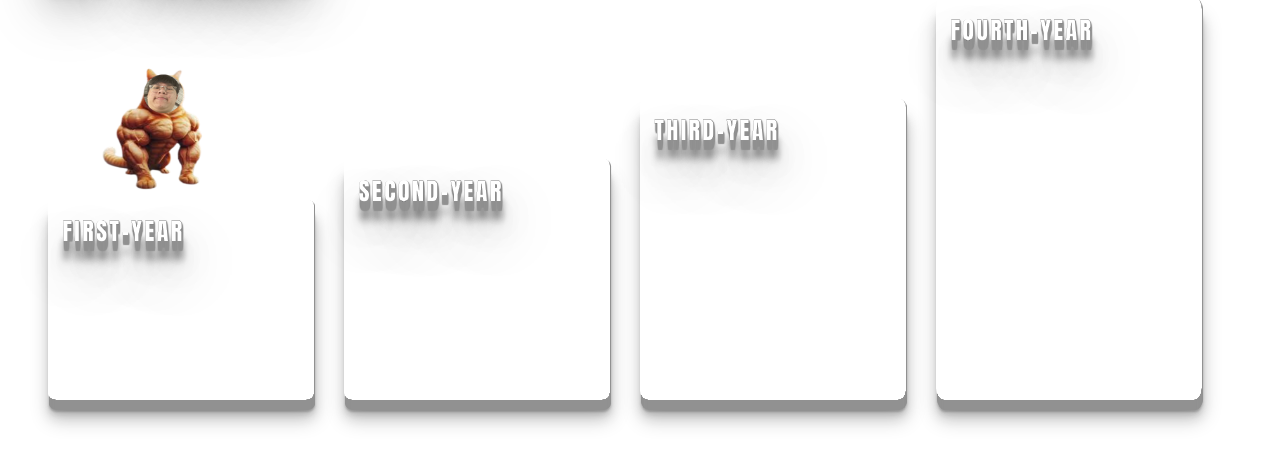
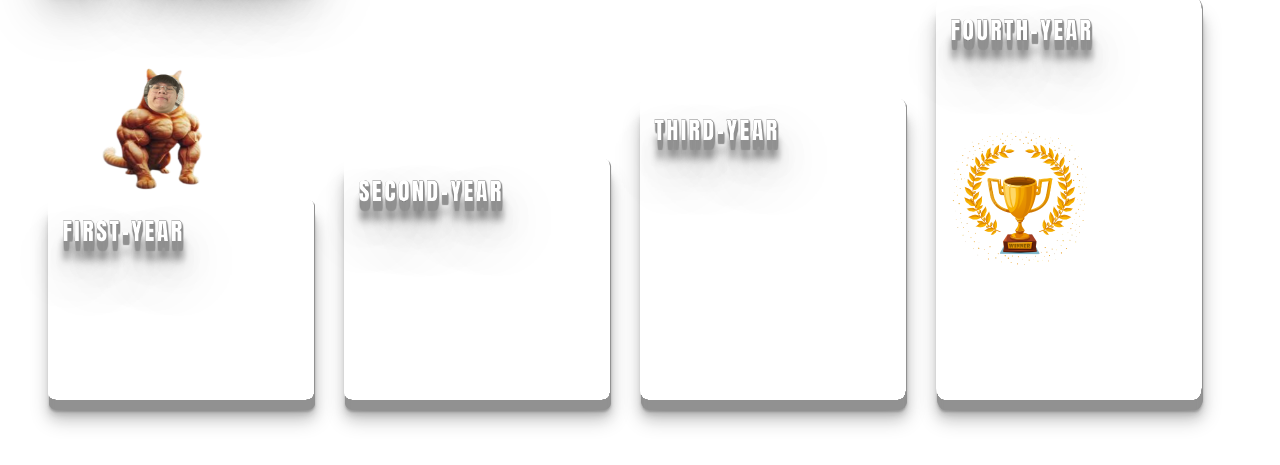
Before and after one commit to Tanapon1234/6709450016_MYCSTUStory, a plain HTML site: page myjourney.html in a window 1280 px wide. Shown: the part 217-682 px from the top of the page. Drawn offline with Linux system fonts and the light colour scheme.

Commit message:
add photo tofi to myjourney.html

```diff
--- a/myjourney.html
+++ b/myjourney.html
@@ -31,6 +31,7 @@
     <section class="first-section-journey">
       <h1 class="first-text-sec-journey">MY-JOURNEY</h1>
       <img src="resources/ben_cat.png" class="ben_cat" />
+
       <div class="box-journey-first">
         <h2 class="first-text-sec-journey-in-box">First-Year</h2>
       </div>
@@ -42,6 +43,9 @@
       </div>
       <div class="box-journey-four">
         <h2 class="four-text-sec-journey-in-box">Fourth-Year</h2>
+        <div class="tofi_ul">
+          <img src="resources/tofi.png" class="tofi" />
+        </div>
       </div>
     </section>
   </body>
```
Also changed, not shown: resources/tofi.png (added).
